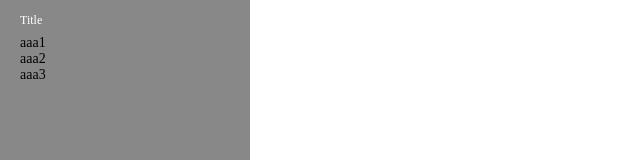
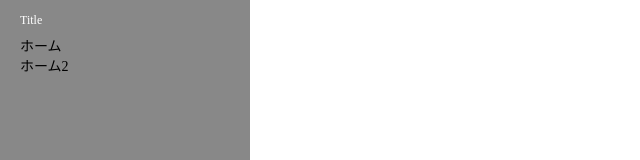
Before and after one commit to harutotanabe09/NuxtAdminConfig, a Nuxt app: page / in a window 1280 px wide. Shown: the top 160 px of the page, without its empty margins (0-640 px from the left). Built offline with nearby package versions, Linux system fonts and the light colour scheme.

Commit message:
feat: 🎸 add side menu list

```diff
--- a/components/layout/SideMenu.vue
+++ b/components/layout/SideMenu.vue
@@ -1,19 +1,9 @@
 <template>
   <div class="wrapper">
-    <div
-      class="side-menu"
-      :class="sidebarClass"
-      :style="[{ 'max-width': sidebarWidth }]"
-    >
+    <div class="side-menu">
       <div class="title">Title</div>
-      <div class="list">
-        <div>aaa1</div>
-      </div>
-      <div class="list">
-        <div>aaa2</div>
-      </div>
-      <div class="list">
-        <div>aaa3</div>
+      <div v-for="item in menu" :key="item.key" class="column">
+        <div>{{ item.title }}</div>
       </div>
     </div>
   </div>
--- a/layouts/custom.vue
+++ b/layouts/custom.vue
@@ -1,6 +1,7 @@
 <template>
-  <div class="container">
-    <Nuxt />
+  <div class="main">
+    <side-menu :menu="menu" />
+    <Nuxt class="container" />
   </div>
 </template>
 
@@ -9,3 +10,27 @@
   display: flex;
 }
 </style>
+<script lang="ts">
+import Vue from 'vue'
+import SideMenu from '~/components/layout/SideMenu.vue'
+
+export default Vue.extend({
+  components: { SideMenu },
+  computed: {
+    menu() {
+      return [
+        {
+          href: '/home',
+          title: 'ホーム',
+          icon: 'home',
+        },
+        {
+          href: '/home2',
+          title: 'ホーム2',
+          icon: 'home',
+        },
+      ]
+    },
+  },
+})
+</script>
--- a/pages/index.vue
+++ b/pages/index.vue
@@ -1,7 +1,6 @@
 <template>
   <div class="container">
     <div class="main">
-      <side-menu />
       <div class="body">
         <Nuxt class="content" />
       </div>
@@ -11,9 +10,7 @@
 
 <script lang="ts">
 import Vue from 'vue'
-import SideMenu from '~/components/layout/SideMenu.vue'
-
 export default Vue.extend({
-  components: { SideMenu },
+  layout: 'custom',
 })
 </script>
```
Also changed, not shown: 1 other file (tests, documents, lock files or other folders).
